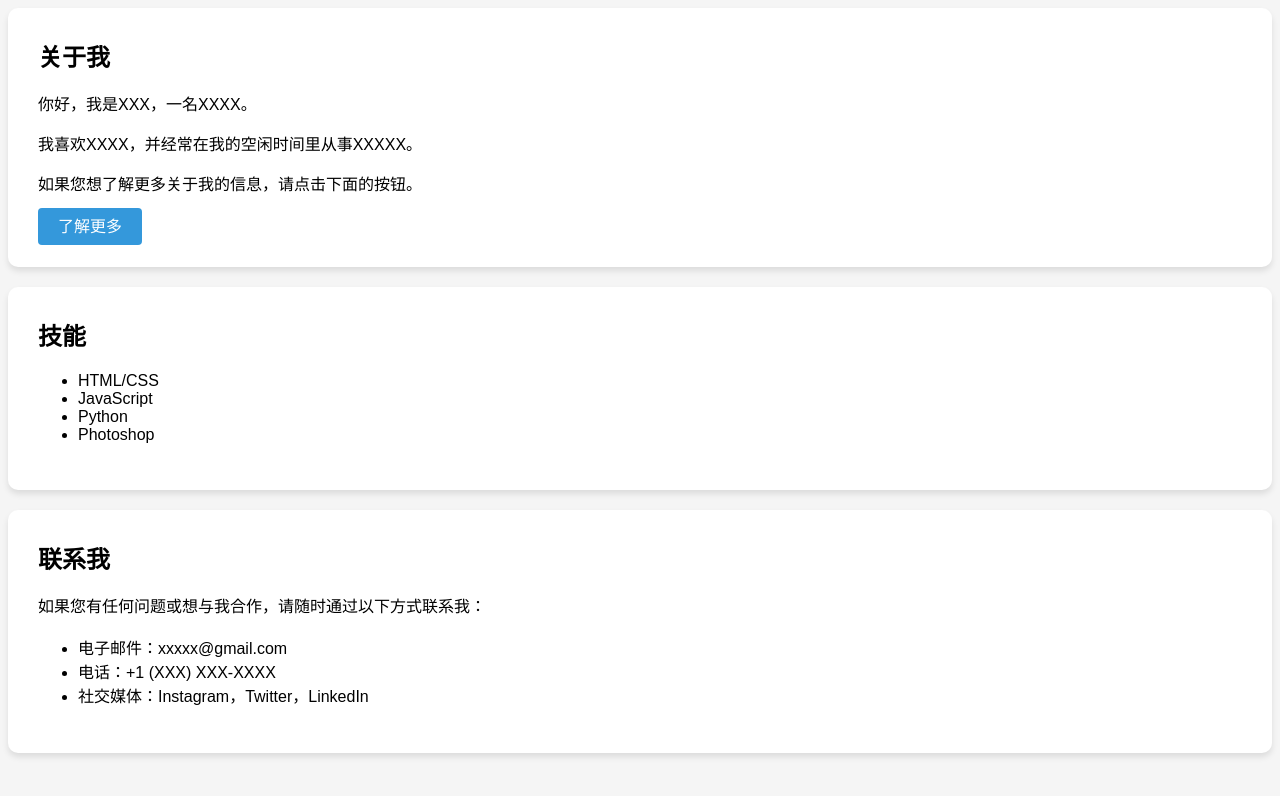
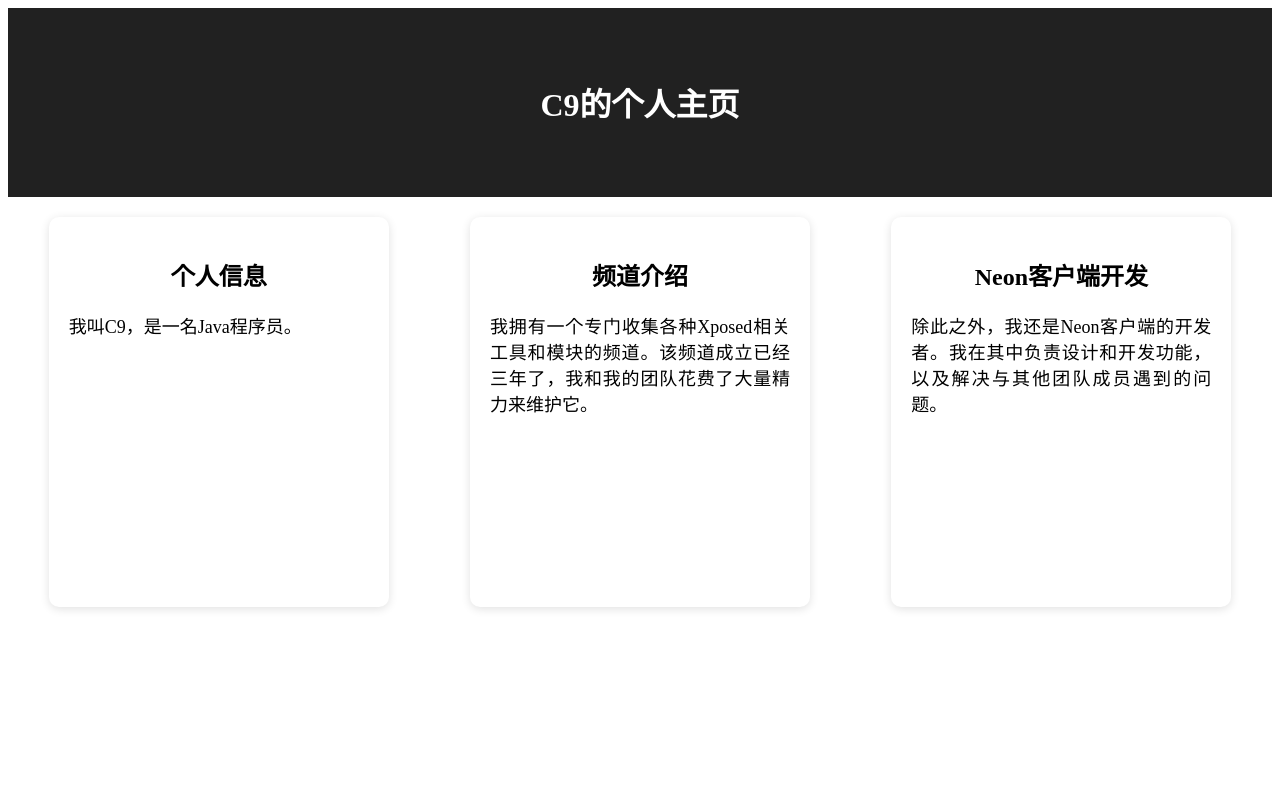
Before and after one commit to c9cn/c9cn.github.io, a plain HTML site: page index.html in a window 1280 px wide. Drawn offline with Linux system fonts and the light colour scheme.

Commit message:
更新1256

```diff
--- a/index.html
+++ b/index.html
@@ -1,76 +1,71 @@
 <!DOCTYPE html>
-<html lang="en">
+<html>
 <head>
     <meta charset="UTF-8">
-    <title>个人主页</title>
+    <title>C9的个人主页</title>
     <style>
-    body {
-      background-color: #f5f5f5;
-      font-family: Arial, sans-serif;
+        .container {
+  display: flex;
+  justify-content: space-around;
+  align-items: center;
 }
 
 .card {
+  width: 300px;
+  height: 350px;
   background-color: #fff;
   border-radius: 10px;
-      box-shadow: 0 4px 6px rgba(0, 0, 0, 0.1);
-      margin-bottom: 20px;
-      padding: 30px;
+  box-shadow: 0 2px 10px rgba(0, 0, 0, 0.12);
+  padding: 20px;
+  margin: 20px;
+  transition: all 0.3s ease;
+}
+
+.card:hover {
+  transform: translateY(-5px);
+  box-shadow: 0 4px 20px rgba(0, 0, 0, 0.16);
 }
 
 .card h2 {
   font-size: 24px;
-      margin-top: 0;
+  text-align: center;
 }
 
 .card p {
-      font-size: 16px;
-      line-height: 1.5;
+  font-size: 18px;
+  text-align: justify;
 }
 
-    .button {
-      background-color: #3498db;
-      border: none;
-      border-radius: 4px;
+.header {
+  background-color: #212121;
   color: #fff;
-      cursor: pointer;
-      font-size: 16px;
-      padding: 10px 20px;
-      text-decoration: none;
-      transition: background-color 0.3s ease;
+  text-align: center;
+  padding: 50px;
 }
 
-    .button:hover {
-      background-color: #2980b9;
-    }
+
     </style>
 </head>
 <body>
+<div class="header">
+    <h1>C9的个人主页</h1>
+</div>
+
+<div class="container">
     <div class="card">
-    <h2>关于我</h2>
-    <p>你好，我是XXX，一名XXXX。</p>
-    <p>我喜欢XXXX，并经常在我的空闲时间里从事XXXXX。</p>
-    <p>如果您想了解更多关于我的信息，请点击下面的按钮。</p>
-    <a href="#" class="button">了解更多</a>
+        <h2>个人信息</h2>
+        <p>我叫C9，是一名Java程序员。</p>
     </div>
 
     <div class="card">
-    <h2>技能</h2>
-    <ul>
-        <li>HTML/CSS</li>
-        <li>JavaScript</li>
-        <li>Python</li>
-        <li>Photoshop</li>
-    </ul>
+        <h2>频道介绍</h2>
+        <p>我拥有一个专门收集各种Xposed相关工具和模块的频道。该频道成立已经三年了，我和我的团队花费了大量精力来维护它。</p>
     </div>
 
     <div class="card">
-    <h2>联系我</h2>
-    <p>如果您有任何问题或想与我合作，请随时通过以下方式联系我：</p>
-    <ul>
-        <li>电子邮件：xxxxx@gmail.com</li>
-        <li>电话：+1 (XXX) XXX-XXXX</li>
-        <li>社交媒体：Instagram，Twitter，LinkedIn</li>
-    </ul>
+        <h2>Neon客户端开发</h2>
+        <p>除此之外，我还是Neon客户端的开发者。我在其中负责设计和开发功能，以及解决与其他团队成员遇到的问题。</p>
+    </div>
 </div>
 </body>
 </html>
```
Lines whose indentation alone changed are shown as unchanged.
